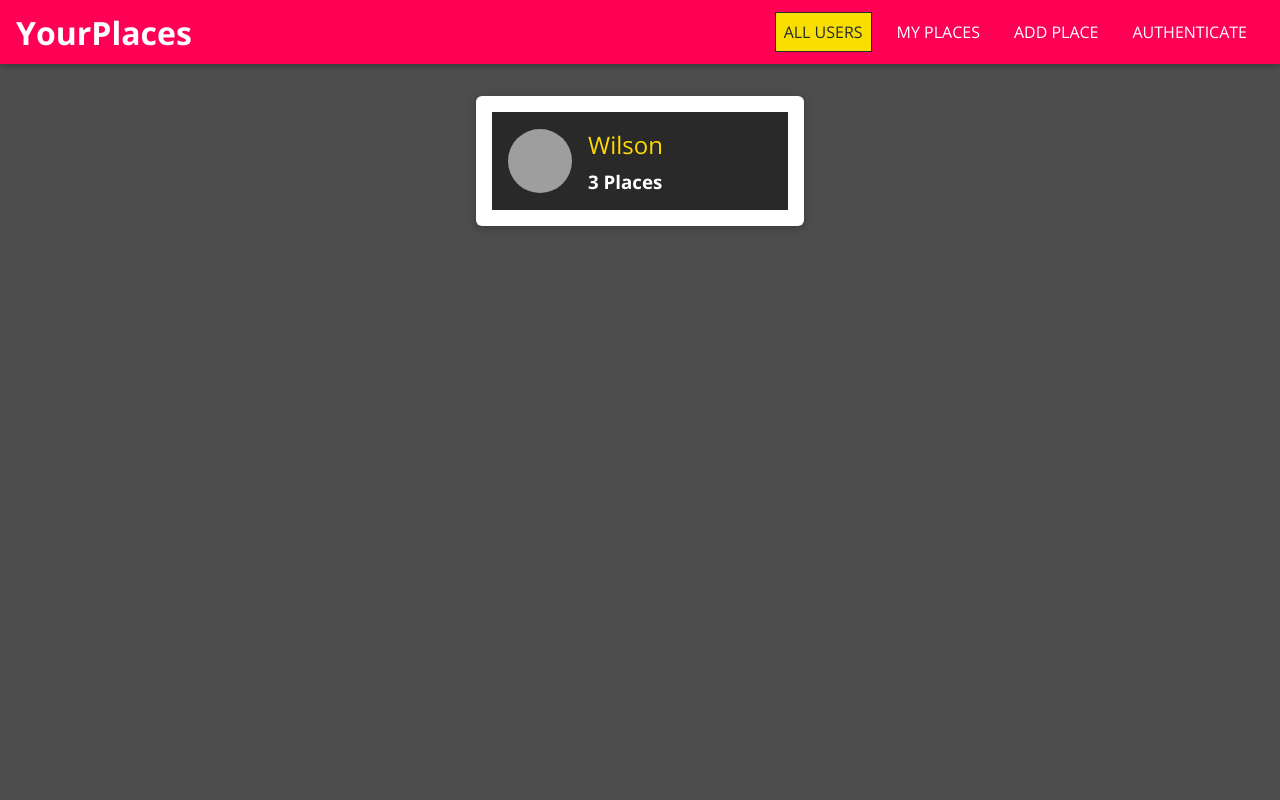
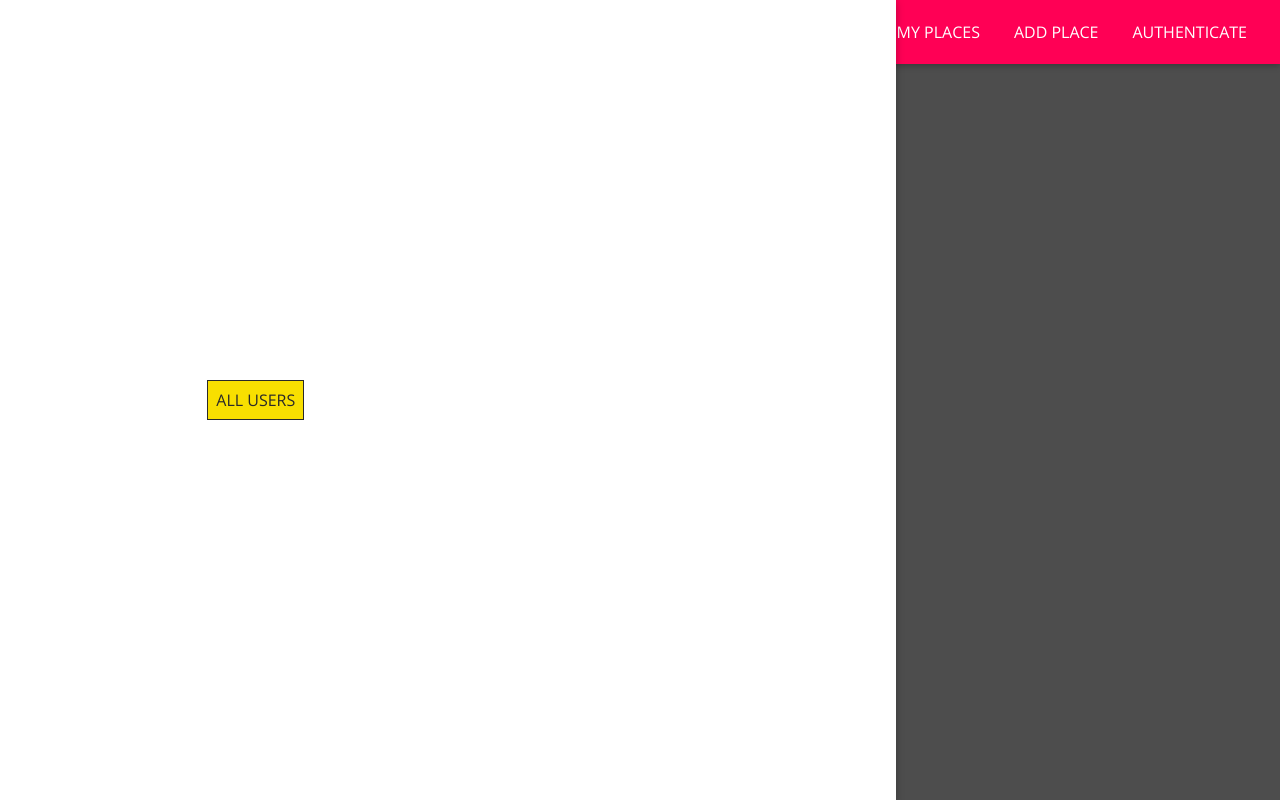
Before and after one commit to krunalsukhwani/shared-places-frontend, a React (Create React App) app: page / in a window 1280 px wide. Built offline with nearby package versions, Linux system fonts and the light colour scheme; grey boxes are pictures that could not be loaded.

Commit message:
Navigation Side Drawer

```diff
--- a/src/shared/components/Navigation/MainNavigation.js
+++ b/src/shared/components/Navigation/MainNavigation.js
@@ -4,9 +4,16 @@
 import "./MainNavigation.css";
 import MainHeader from "./MainHeader";
 import NavLinks from "./NavLinks";
+import SideDrawer from "./SideDrawer";
 
 const MainNavigation = (props) => {
   return (
+    <React.Fragment>
+      <SideDrawer>
+        <nav className="main-navigation__drawer-nav">
+          <NavLinks />
+        </nav>
+      </SideDrawer>
       <MainHeader>
         <button className="main-navigation__menu-btn">
           <span />
@@ -16,10 +23,11 @@
         <h1 className="main-navigation__title">
           <Link to="/">YourPlaces</Link>
         </h1>
-      <nav>
+        <nav className="main-navigation__header-nav">
           <NavLinks />
         </nav>
       </MainHeader>
+    </React.Fragment>
   );
 };
 
--- a/src/shared/components/Navigation/SideDrawer.css
+++ b/src/shared/components/Navigation/SideDrawer.css
@@ -0,0 +1,10 @@
+.side-drawer {
+  position: fixed;
+  left: 0;
+  top: 0;
+  z-index: 100;
+  height: 100vh;
+  width: 70%;
+  background: white;
+  box-shadow: 0 2px 8px rgba(0, 0, 0, 0.26);
+}
--- a/src/shared/components/Navigation/SideDrawer.js
+++ b/src/shared/components/Navigation/SideDrawer.js
@@ -0,0 +1,9 @@
+import React from "react";
+
+import "./SideDrawer.css";
+
+const SideDrawer = (props) => {
+  return <aside className="side-drawer">{props.children}</aside>;
+};
+
+export default SideDrawer;
```
Lines whose indentation alone changed are shown as unchanged.
